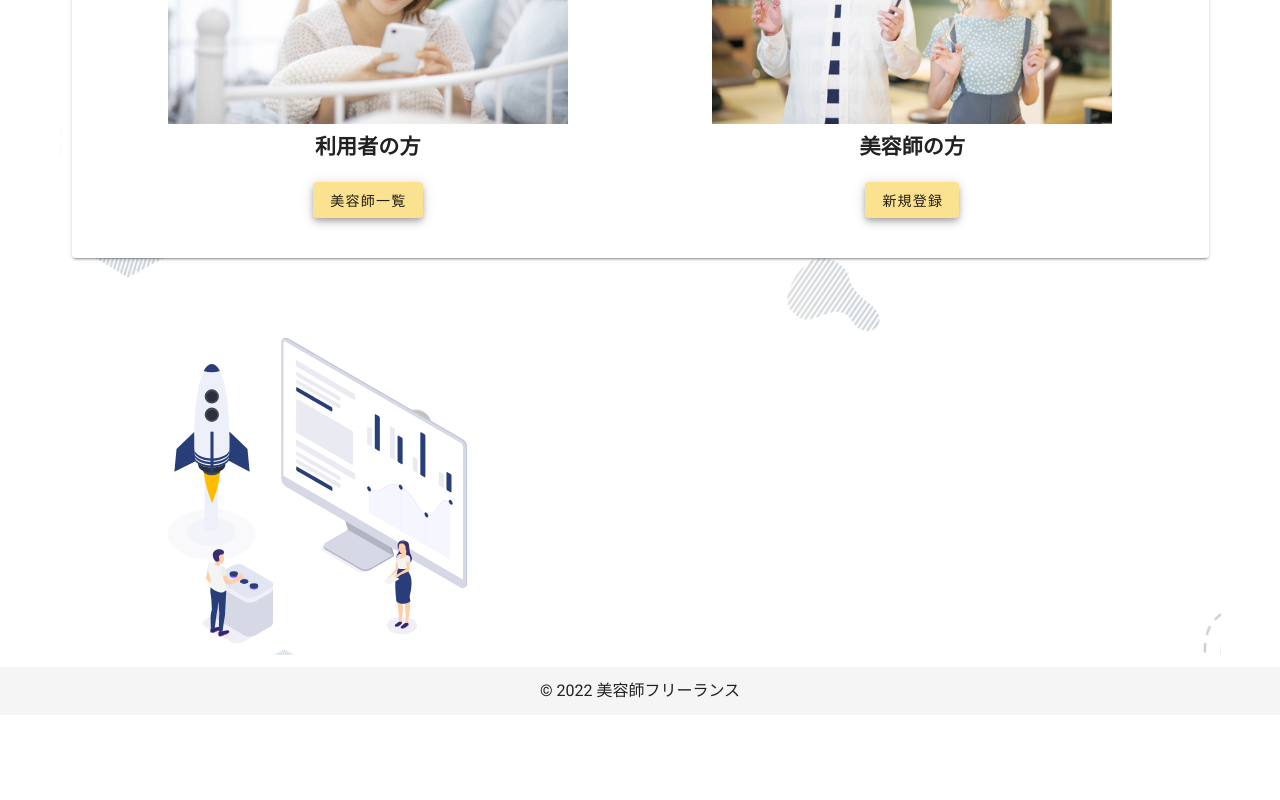
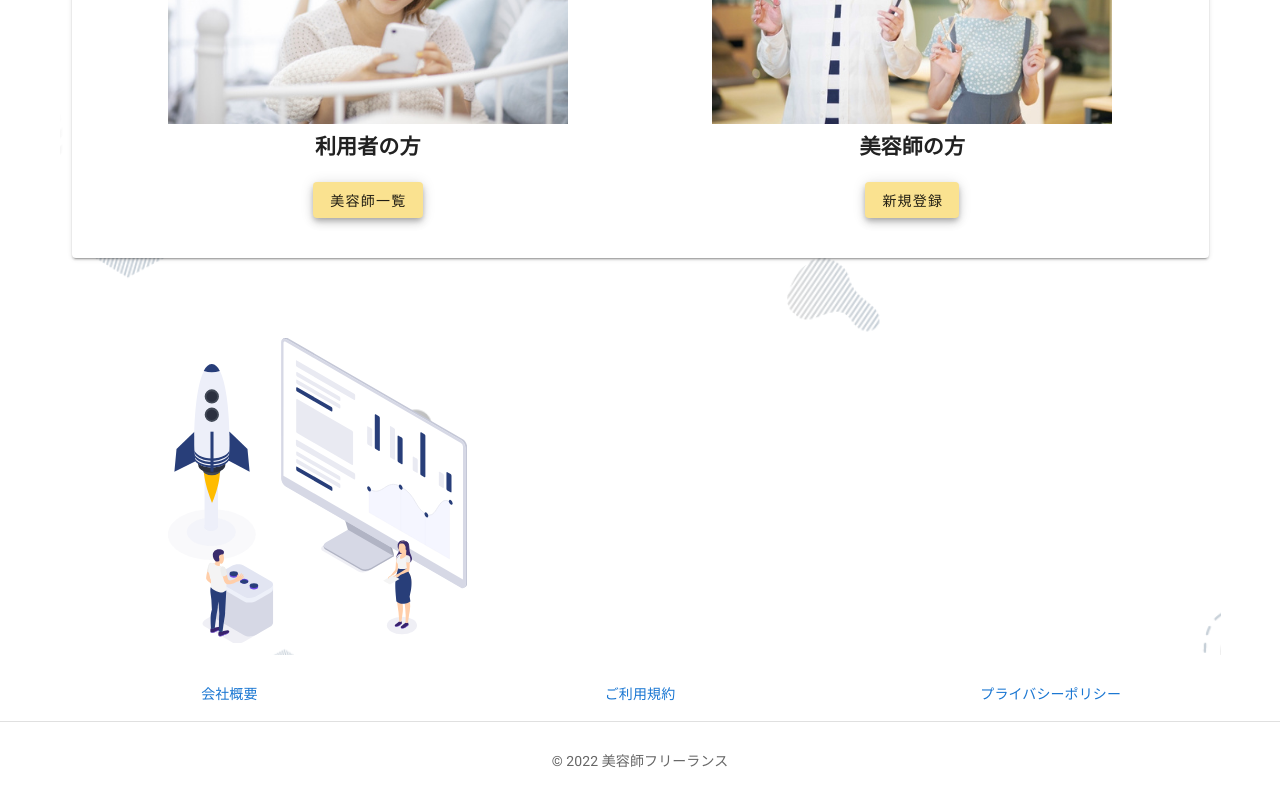
Before and after one commit to fumihub/beautySalonFreelance, a Nuxt app: page / in a window 1280 px wide. Shown: the part 1165-1965 px from the top of the page. Before the commit the page ends 1880 px from the top, so only its background shows below. Built offline with nearby package versions, Linux system fonts and the light colour scheme.

Commit message:
フッターメニューの追加

```diff
--- a/components/FooterMenu.vue
+++ b/components/FooterMenu.vue
@@ -1,13 +1,82 @@
 <template>
   <v-footer padless>
-    <v-row justify="center" no-gutters class="py-3">
-      <v-col class="text-center" cols="12">
-        <span>&copy; {{ new Date().getFullYear() }} 美容師フリーランス</span>
-      </v-col>
-    </v-row>
+    <v-card flat tile class="text-center">
+      <v-card-text>
+        <nav>
+          <ul class="footer-link-wraper px-2">
+            <li v-for="(item, index) in footerList" :key="index">
+              <a class="mx-2 footer-link" :href="item.link" target="_blank">
+                {{ item.text }}
+              </a>
+            </li>
+          </ul>
+        </nav>
+      </v-card-text>
+      <v-divider></v-divider>
+      <v-card-text>
+        <v-row justify="center" no-gutters class="py-3">
+          <v-col class="text-center" cols="12">
+            <span
+              >&copy; {{ new Date().getFullYear() }} 美容師フリーランス</span
+            >
+          </v-col>
+        </v-row>
+      </v-card-text>
+    </v-card>
   </v-footer>
 </template>
 
 <script>
-export default {}
+export default {
+  data: () => ({
+    footerList: [
+      {
+        link: '',
+        text: '会社概要',
+      },
+      {
+        link: '',
+        text: 'ご利用規約',
+      },
+      {
+        link: '',
+        text: 'プライバシーポリシー',
+      },
+    ],
+  }),
+}
 </script>
+
+<style>
+a.footer-link {
+  display: inline;
+  text-decoration: none;
+  color: #3a3a3a;
+}
+.v-card {
+  width: 100%;
+}
+nav {
+  text-align: center;
+}
+
+nav ul {
+  grid-template-columns: repeat(3, 1fr);
+  display: grid;
+  list-style-type: none;
+  margin: 0;
+  padding: 0;
+}
+
+nav ul li {
+  display: block;
+  list-style: none;
+}
+
+nav ul li a .footer-link {
+  font-size: 8px;
+  display: inline-block;
+  text-decoration: none;
+  color: #333;
+}
+</style>
```
